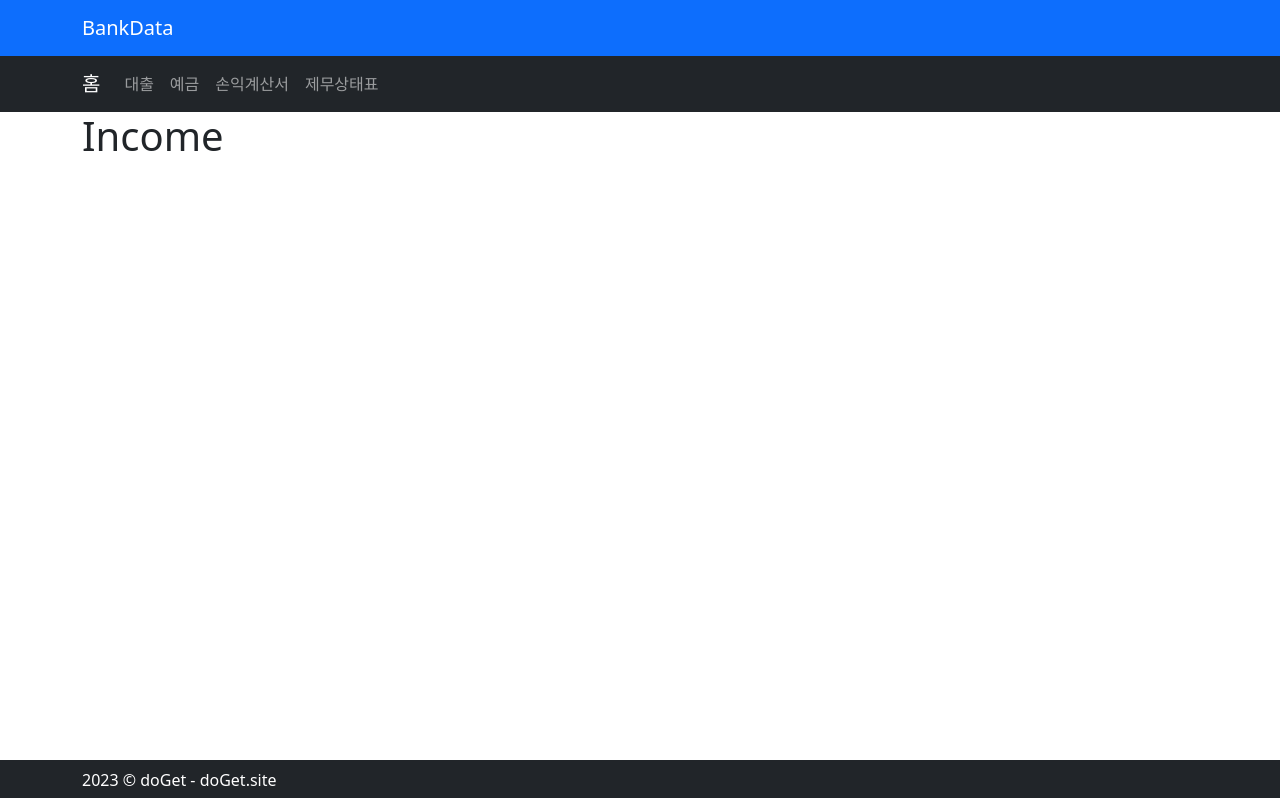
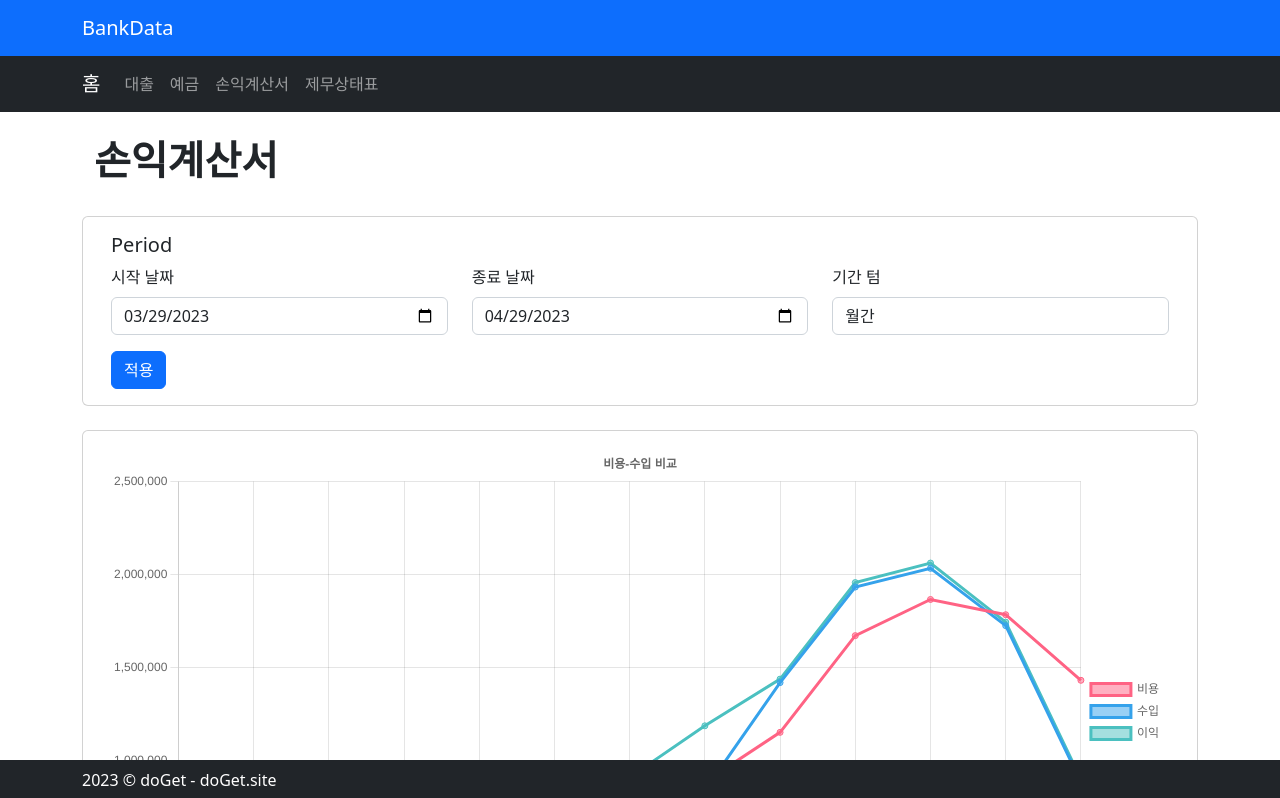
Before and after one commit to Team-doGet/bank-data-visualization, a React (Create React App) app in the folder client/: page /income in a window 1280 px wide. Shown: the top 798 px of the page. Built offline with nearby package versions, Linux system fonts and the light colour scheme.

Commit message:
feat:  손익계산서 그래프 fetch로 그리기 #6

```diff
--- /dev/null
+++ b/client/public/api/test.json
@@ -0,0 +1,29 @@
+{
+  "title": "비용-수입 비교",
+  "labels": [
+    2000, 2001, 2002, 2003, 2004, 2005, 2006, 2007, 2008, 2009, 2010, 2011, 2012
+  ],
+  "datasets": [
+    {
+      "label": "비용",
+      "data": [
+        24576, 261042, 233712, 258626, 368361, 312156, 436615, 888219, 1154221,
+        1672927, 1866826, 1785077, 1433387
+      ]
+    },
+    {
+      "label": "수입",
+      "data": [
+        17822, 139942, 362153, 424357, 461995, 456460, 738829, 842841, 1420950,
+        1933534, 2033773, 1726576, 887663
+      ]
+    },
+    {
+      "label": "이익",
+      "data": [
+        18091, 235777, 370061, 525853, 519169, 558601, 913108, 1189283, 1439710,
+        1957365, 2062188, 1745352, 903339
+      ]
+    }
+  ]
+}
--- /dev/null
+++ b/client/src/ColorSet.js
@@ -0,0 +1,15 @@
+const ColorSet = [
+  {
+    borderColor: "rgb(255, 99, 132)",
+    backgroundColor: "rgba(255, 99, 132, 0.5)",
+  },
+  {
+    borderColor: "rgb(53, 162, 235)",
+    backgroundColor: "rgba(53, 162, 235, 0.5)",
+  },
+  {
+    borderColor: "rgb(75, 192, 192)",
+    backgroundColor: "rgb(75, 192, 192,0.5)",
+  },
+];
+export default ColorSet;
--- /dev/null
+++ b/client/src/component/PeriodForm.js
@@ -0,0 +1,68 @@
+import React, { useEffect, useState } from "react";
+import { Button, Card, Col, Form, Row } from "react-bootstrap";
+
+const PeriodForm = ({ term, setTerm }) => {
+  const handleChange = (e) => {
+    setTerm({
+      ...term,
+      [e.target.name]: e.target.value,
+    });
+  };
+
+  const handleSubmit = (e) => {
+    e.preventDefault();
+    console.log("test");
+  };
+
+  return (
+    <Row className="mt-4">
+      <Card border="" bg="" className="">
+        <Card.Body className="">
+          <Card.Title>Period</Card.Title>
+          <Row>
+            <Form onSubmit={handleSubmit}>
+              <Row className="mb-3">
+                <Form.Group as={Col} controlId="start">
+                  <Form.Label>시작 날짜</Form.Label>
+                  <Form.Control
+                    type="date"
+                    name="start"
+                    value={term.start}
+                    onChange={handleChange}
+                  />
+                </Form.Group>
+                <Form.Group as={Col} controlId="end">
+                  <Form.Label>종료 날짜</Form.Label>
+                  <Form.Control
+                    type="date"
+                    name="end"
+                    value={term.end}
+                    onChange={handleChange}
+                  />
+                </Form.Group>
+                <Form.Group as={Col} controlId="type">
+                  <Form.Label>기간 텀</Form.Label>
+                  <Form.Control
+                    as="select"
+                    name="type"
+                    value={term.type}
+                    onChange={handleChange}
+                  >
+                    <option value="monthly">월간</option>
+                    <option value="quarterly">분기</option>
+                    <option value="yearly">년간</option>
+                  </Form.Control>
+                </Form.Group>
+              </Row>
+              <Col>
+                <Button type="submit">적용</Button>
+              </Col>
+            </Form>
+          </Row>
+        </Card.Body>
+      </Card>
+    </Row>
+  );
+};
+
+export default PeriodForm;
--- a/client/src/page/Income.js
+++ b/client/src/page/Income.js
@@ -1,10 +1,70 @@
-import React from "react";
+import React, { useEffect, useState } from "react";
+import { Line } from "react-chartjs-2";
+import { Row, Card, Container } from "react-bootstrap";
+import moment from "moment";
+import PeriodForm from "../component/PeriodForm";
+import ColorSet from "../ColorSet";
 
 const Income = () => {
+  const [term, setTerm] = useState({
+    start: moment().subtract(1, "month").format("YYYY-MM-DD"),
+    end: moment().format("YYYY-MM-DD"),
+    type: "monthly",
+  });
+  const [data, setData] = useState({
+    labels: [],
+    datasets: [],
+  });
+  const [options, setOptions] = useState({});
+
+  const fetchData = async (term) => {
+    try {
+      const url = `/api/test.json`; //?start=${term.start}&end=${term.end}&=type${term.type}`;
+      const response = await fetch(url);
+      const data = await response.json();
+
+      setOptions({
+        responsive: true,
+        plugins: {
+          legend: {
+            position: "right",
+          },
+          title: {
+            display: true,
+            text: data.title,
+          },
+        },
+      });
+      setData({
+        labels: data.labels,
+        datasets: data.datasets.map((e, i) => ({
+          ...e,
+          ...ColorSet[i],
+        })),
+      });
+    } catch (error) {
+      console.error(error);
+    }
+  };
+
+  useEffect(() => {
+    fetchData(term);
+  }, []);
+
   return (
-    <div>
-      <h1>Income</h1>
-    </div>
+    <Container fluid>
+      <Row className="content-page mt-4">
+        <h1 style={{ fontWeight: 600 }}>손익계산서</h1>
+      </Row>
+      <PeriodForm term={term} setTerm={setTerm}></PeriodForm>
+      <Row className="mt-4">
+        <Card>
+          <Card.Body>
+            <Line options={options} data={data} />
+          </Card.Body>
+        </Card>
+      </Row>
+    </Container>
   );
 };
 
```
